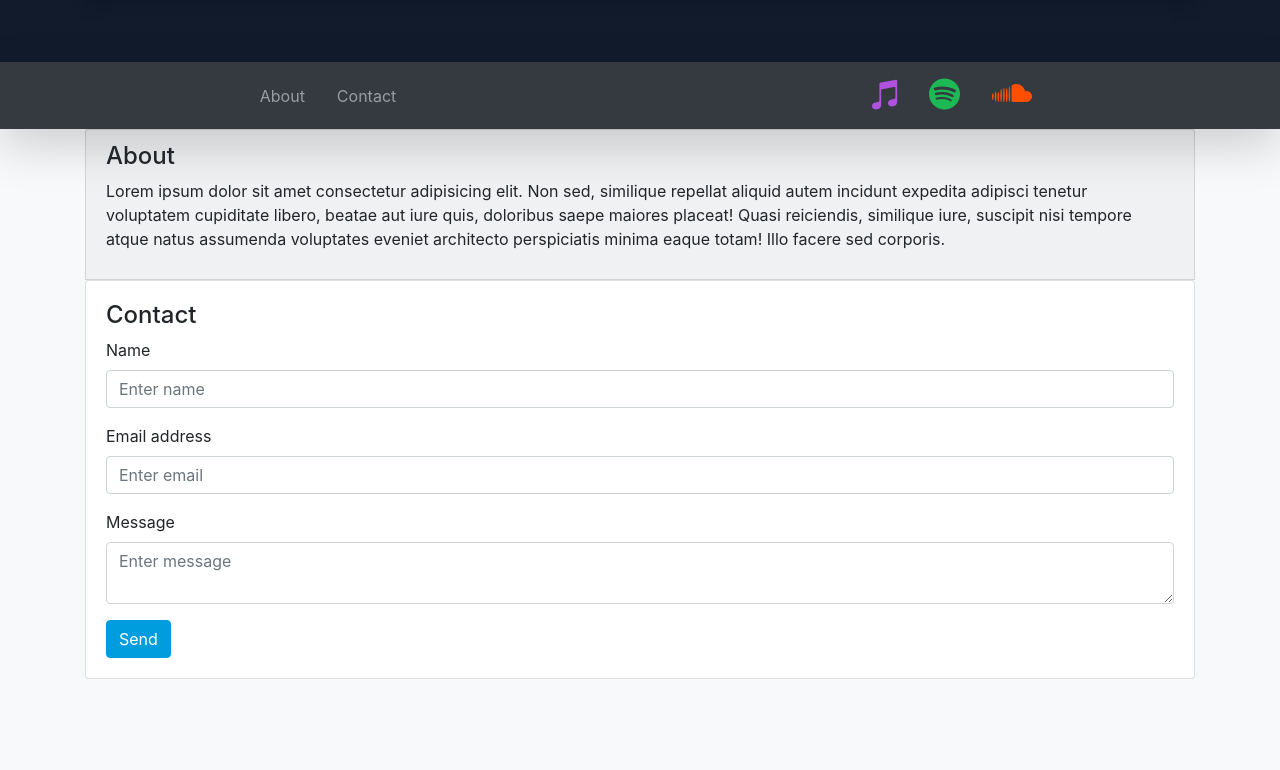
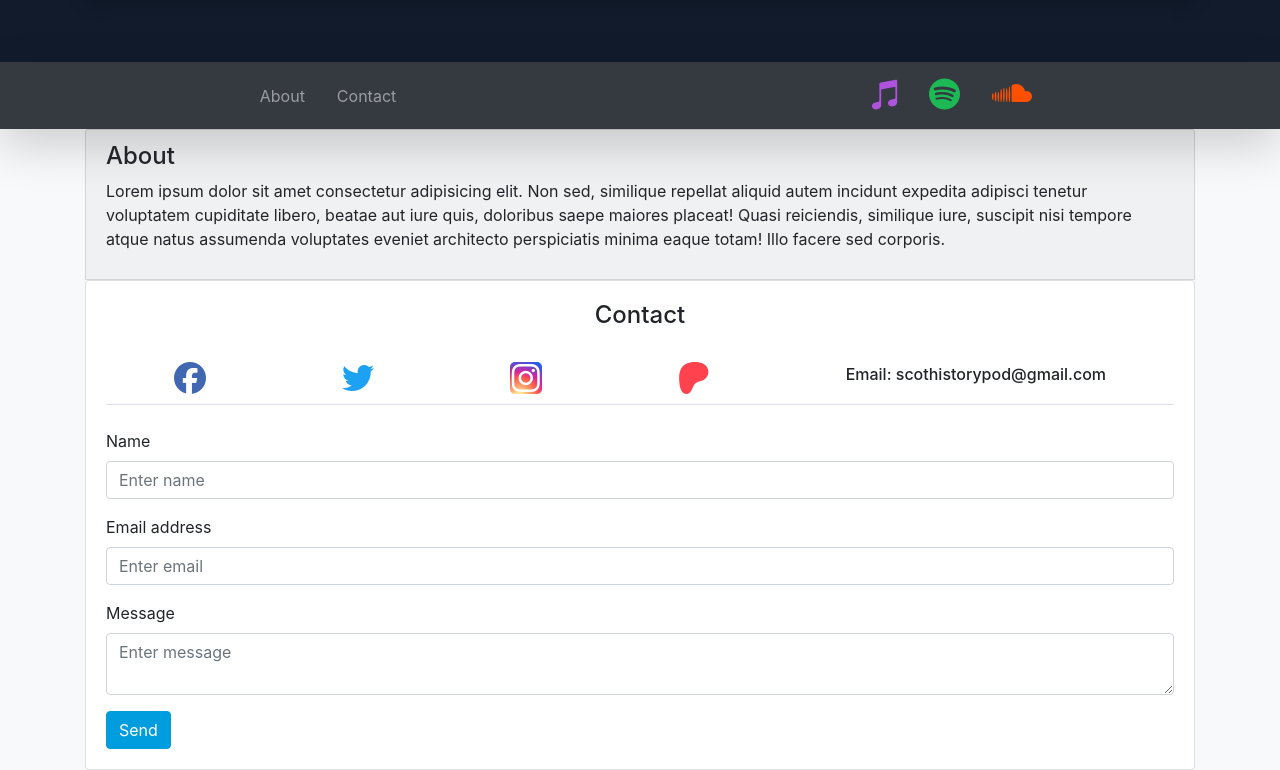
Before and after one commit to stephenh369/the_scottish_history_podcast_website, a website: page index.html in a window 1280 px wide. Shown: the part 690-1460 px from the top of the page. Before the commit the page ends 1369 px from the top, so only its background shows below. Drawn offline with nearby package versions, Linux system fonts and the light colour scheme.

Commit message:
contact links and related css

```diff
--- a/index.html
+++ b/index.html
@@ -22,11 +22,11 @@
     <nav class="navbar navbar-expand-sm bg-dark navbar-dark flex-nowrap shadow-lg">
 
       <div class="container" id="main-navbar">
-        <button class="navbar-toggler mx-3" data-toggle="collapse" data-target="#main-nav">
+        <button class="navbar-toggler mx-3 shadow" data-toggle="collapse" data-target="#main-nav">
           <span class="navbar-toggler-icon"></span>
         </button>
         <div class="collapse navbar-collapse justify-content-center" id="main-nav">
-          <div class="navbar-nav mx-3 panel" id="main-nav-links">
+          <div class="navbar-nav mx-3" id="main-nav-links">
             <a class="nav-item nav-link" id="about-link" href="#about" role="button" data-target="#about"><span class="border-b-link p-2">About</span></a>
             <a class="nav-item nav-link" id="contact-link" href="#contact" role="button" data-target="#contact"><span class="border-b-link p-2">Contact</span></a>
           </div>
@@ -57,7 +57,14 @@
 
     <section class="container" id="contact">
       <div class="card card-body">
-        <h4>Contact</h4>
+        <h4 class="text-center mb-4">Contact</h4>
+        <div class="navbar-nav d-flex flex-row justify-content-around align-items-center mb-4 border-bottom">
+          <a class="nav-item nav-link" href="https://www.facebook.com/scothistorypod" target="_blank"><i class="fab fa-facebook"></i></a>
+          <a class="nav-item nav-link" href="https://twitter.com/scothistorypod" target="_blank"><i class="fab fa-twitter"></i></a>
+          <a class="nav-item nav-link" href="https://www.instagram.com/scothistorypod" target="_blank"><i class="fab fa-instagram"></i></a>
+          <a class="nav-item nav-link" href="https://www.patreon.com/scothistorypod" target="_blank"><i class="fab fa-patreon"></i></a>
+          <h6>Email: scothistorypod@gmail.com</h6>
+        </div>
         <form action="POST" data-netlify="true">
           <div class="form-group">
             <label for="input-name">Name</label>
--- a/main.scss
+++ b/main.scss
@@ -1,5 +1,6 @@
 @import './node_modules/bootstrap/scss/functions';
 @import './node_modules/bootstrap/scss/variables';
+@import './node_modules/bootstrap/scss/mixins';
 
 $theme-colors: (
   "primary": #009dde,
@@ -43,7 +44,28 @@ $body-bg: $light;
     @extend %fa-shared;
     color: #FE5000;
   }
+  &-facebook {
+    @extend %fa-shared;
+    color: #4267B2;
+  }
 
+  &-twitter {
+    @extend %fa-shared;
+    color: #1DA1F2;
+  }
+
+  &-instagram {
+    @extend %fa-shared;
+    color: white;
+    background: radial-gradient(circle at 30% 107%, #fdf497 0%, #fdf497 5%, #fd5949 45%,#d6249f 60%,#285AEB 90%);
+    border-radius: 5px;
+    padding: 0 2px;
+  }
+
+  &-patreon {
+    @extend %fa-shared;
+    color: #FF424D;
+  }
 }
 
 
```
Also changed, not shown: main.css, 1 other file.
